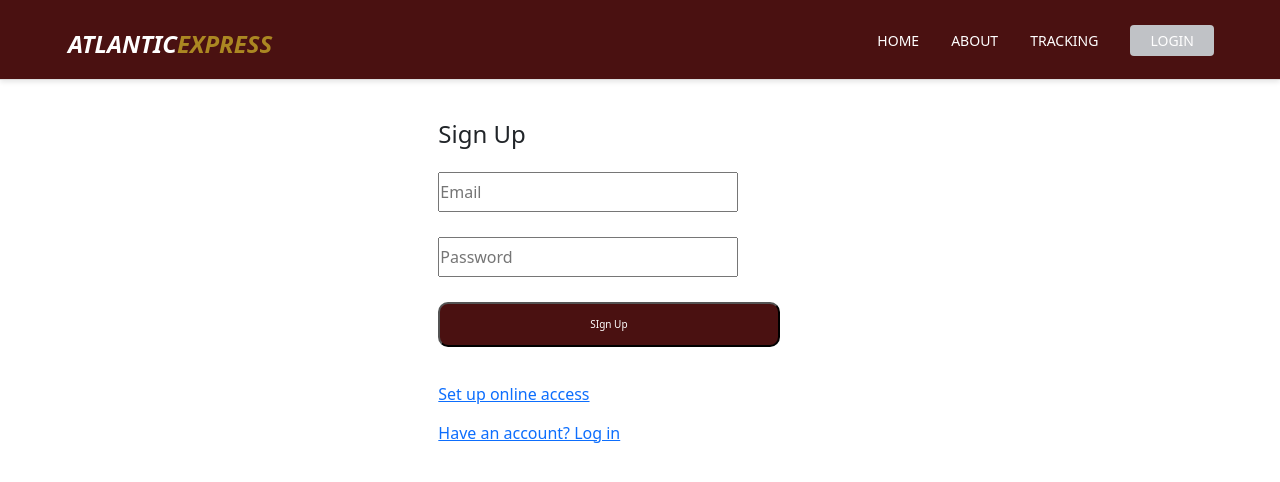
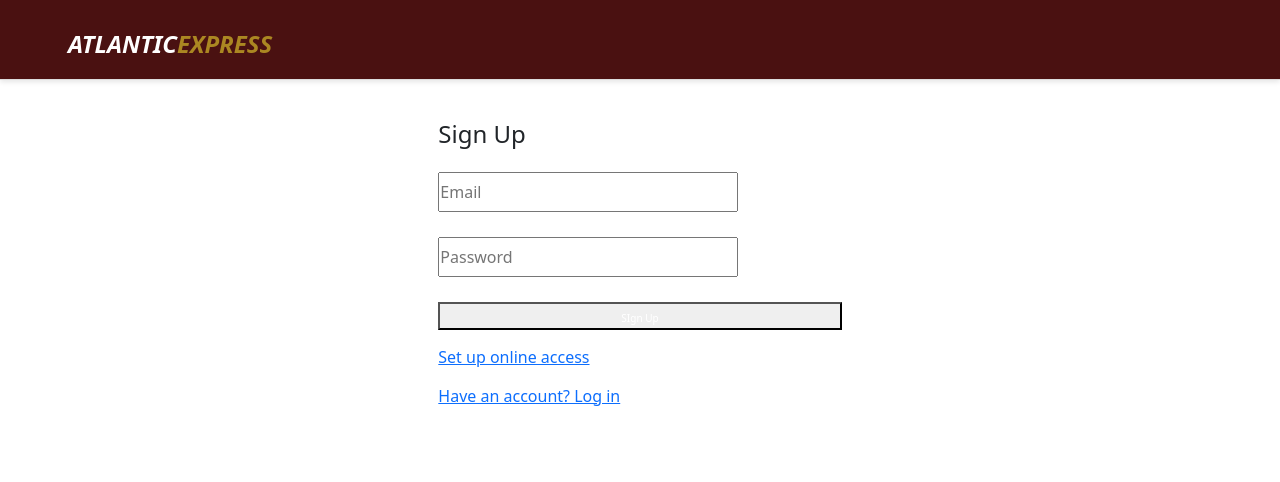
Before and after one commit to eddy-jordan/hope, a plain HTML site: page signup.html in a window 1280 px wide. Drawn offline with nearby package versions, Linux system fonts and the light colour scheme.

Commit message:
first page

```diff
--- a/signup.html
+++ b/signup.html
@@ -131,7 +131,7 @@ body {
         max-width: 1300px;
         padding: 0;
     }
-
+/*
     .navbar__menu {
         display: grid;
         grid-template-columns: auto;
@@ -203,10 +203,10 @@ body {
     .navbar__toggle .bar{
         display: block;
         cursor: pointer;
-        width: 25px;          /* Required */
-        height: 3px;          /* Required */
-        background: #fff;     /* Required (color) */
-        margin: 5px 0;        /* Spacing between bars */
+        width: 25px;          /* Required
+        height: 3px;          /* Required
+        background: #fff;     /* Required (color)
+        margin: 5px 0;        /* Spacing between bars
     }
 
     #mobile-menu.is-active .bar:nth-child(2) {
@@ -219,7 +219,7 @@ body {
 
     #mobile-menu.is-active .bar:nth-child(3) {
          transform: translateY(-8px) rotate(-45deg);
-    }
+    } */
  }
 
 
@@ -276,7 +276,7 @@ body {
     margin-bottom: 20px;
 }
 
-.login__button a{
+.signin__button a{
     color: #fff;
     font-size: 10px;
     text-decoration: none;
@@ -296,21 +296,7 @@ body {
                 <span class="bar"></span>
                 <span class="bar"></span>
             </div>
-            <ul class="navbar__menu">
-                <li class="navbar__item">
-                    <a href="./index0.html" class="navbar__links">HOME</a>
-                </li>
-                 <li class="navbar__item">
-                    <a href="./index0.html" class="navbar__links">ABOUT</a>
-                </li>
 
-                 <li class="navbar__item">
-                    <a href="./index2.html" class="navbar__links">TRACKING</a>
-                </li>
-                 <li class="navbar__btn">
-                    <a href="index.html" class="button">LOGIN</a>
-                </li>
-            </ul>
         </div>
     </nav>
 
@@ -329,7 +315,7 @@ body {
 
                 <input type="password" placeholder="Password" class=" col-lg-5 col-md-12">
             </form>
-            <button class="login__button "><a href="#">SIgn Up</a></button>
+            <button class="signin__button "><a href="./">SIgn Up</a></button>
 
              <a href="#" class="bottom  col-lg-7 col-md-12">Set up online access</a>
              <a href="./login.html" class="bottom  col-lg-7 col-md-12">Have an account? Log in</a>
```
Also changed, not shown: index.html (+7 -21 lines).
